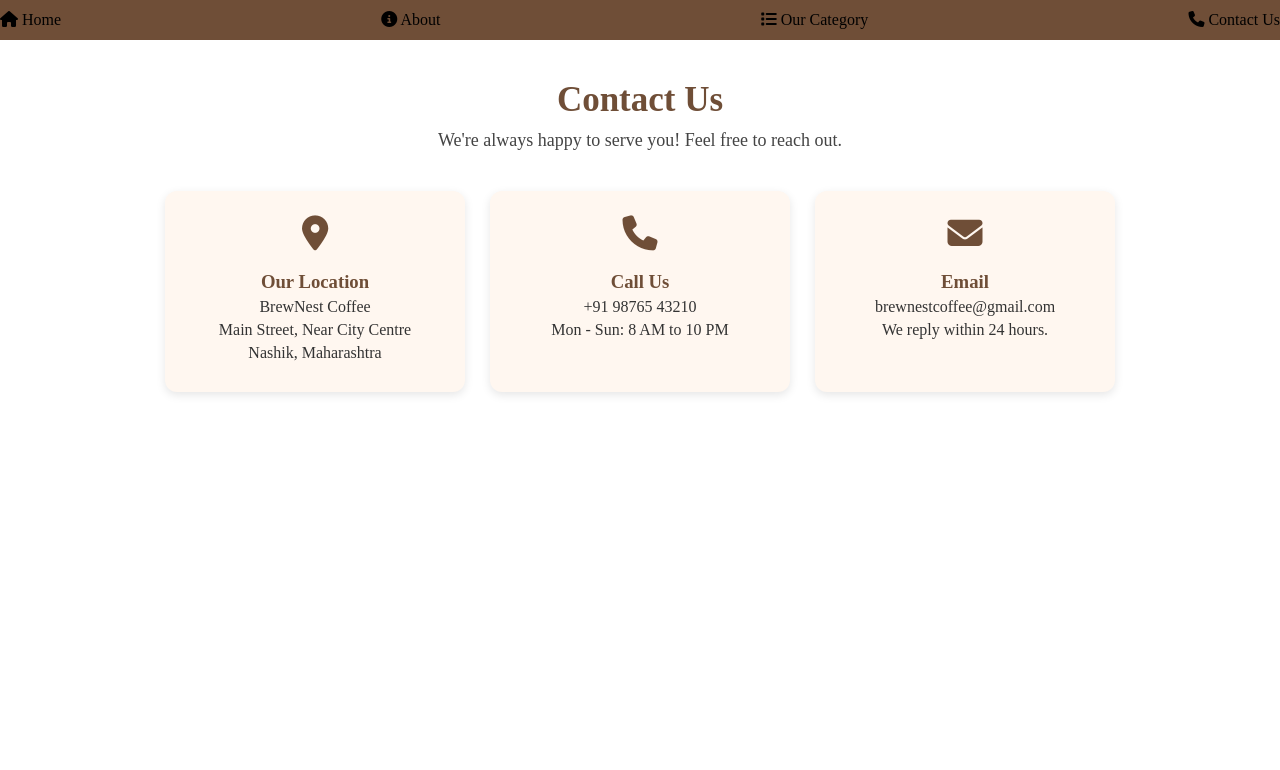
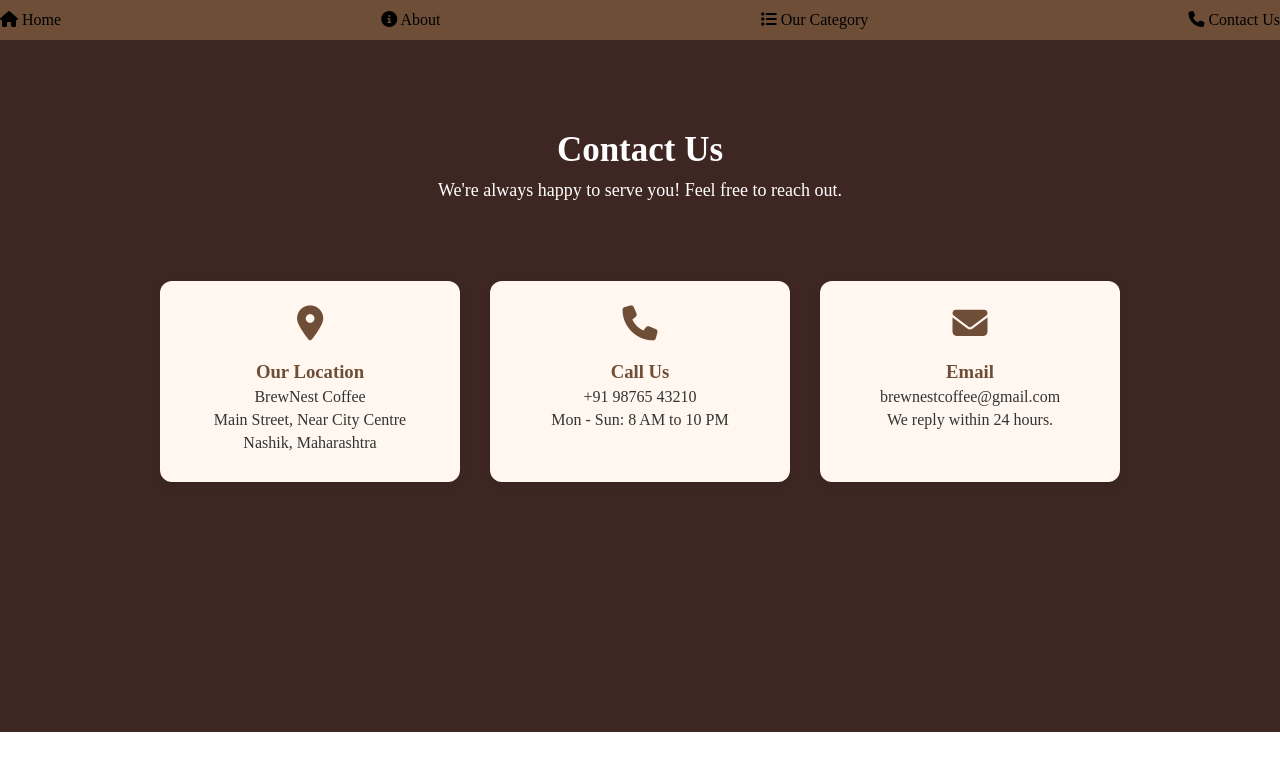
Before and after one commit to VedantBadgujar/coffeshopweb, a plain HTML site: page contactus.html in a window 1280 px wide. Drawn offline with Linux system fonts and the light colour scheme.

Commit message:
Initial commit with all files

```diff
--- a/coffewb.css
+++ b/coffewb.css
@@ -244,25 +244,28 @@
 .contact-section {
     text-align: center;
     padding: 40px 20px;
+    background-color:#3e2723 ;
 }
 
 .contact-section h1 {
+    margin-top: 50px;
     font-size: 35px;
-    color: #6F4E37;
+    color: #fff;
 }
 
 .contact-sub {
     margin-top: 10px;
     font-size: 18px;
-    color: #444;
+    color: #fff;
 }
 
 .contact-info {
     display: flex;
     justify-content: center;
-    gap: 25px;
+    gap: 30px;
     flex-wrap: wrap;
-    margin-top: 40px;
+    margin-top: 80px;
+    padding-bottom: 210px;
 }
 
 .contact-box {
@@ -272,6 +275,7 @@
     border-radius: 12px;
     box-shadow: 0 3px 10px rgba(0,0,0,0.1);
     text-align: center;
+    transition:0.5s;
 }
 
 .contact-box i {
@@ -289,3 +293,7 @@
     margin: 5px 0;
     color: #333;
 }
+
+.contact-box:hover{
+  transform: scale(1.10);
+}
--- a/contactus.html
+++ b/contactus.html
@@ -15,7 +15,7 @@
         <p><a href="coffewb.html" style="color:black; text-decoration:none;"><i class="fa-solid fa-house"></i> Home</a></p>
         <p><a href="about.html" style="color:black; text-decoration:none;"><i class="fa-solid fa-circle-info"></i> About</a></p>
         <p><a href="category.html" style="color:black; text-decoration:none;"><i class="fa-solid fa-list"></i> Our Category</a></p>
-        <p><a href="contact.html" style="color:black; text-decoration:none;"><i class="fa-solid fa-phone"></i> Contact Us</a></p>
+        <p><a href="contactus.html" style="color:black; text-decoration:none;"><i class="fa-solid fa-phone"></i> Contact Us</a></p>
     </div>
 
 
```
Also changed, not shown: about.html (+1 -1 lines), category.html (+1 -1 lines), coffewb.html (+1 -1 lines).
